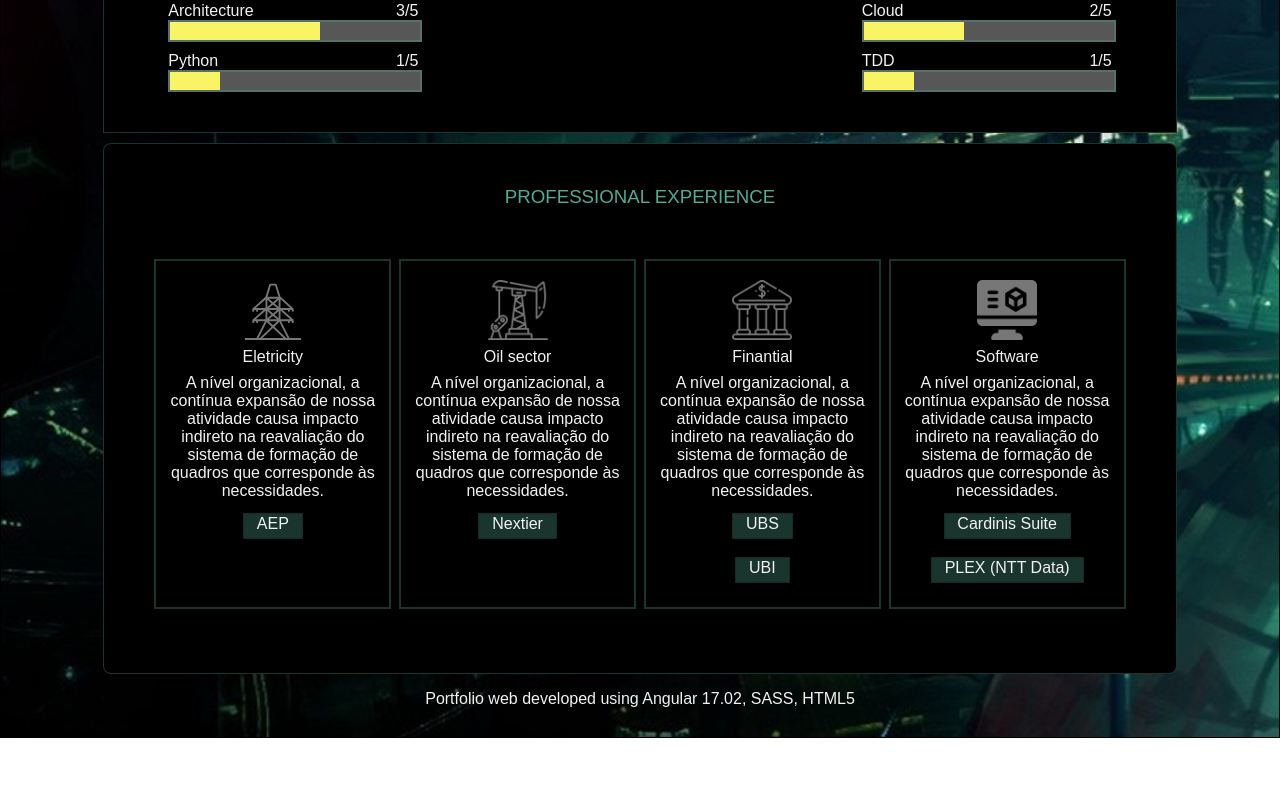
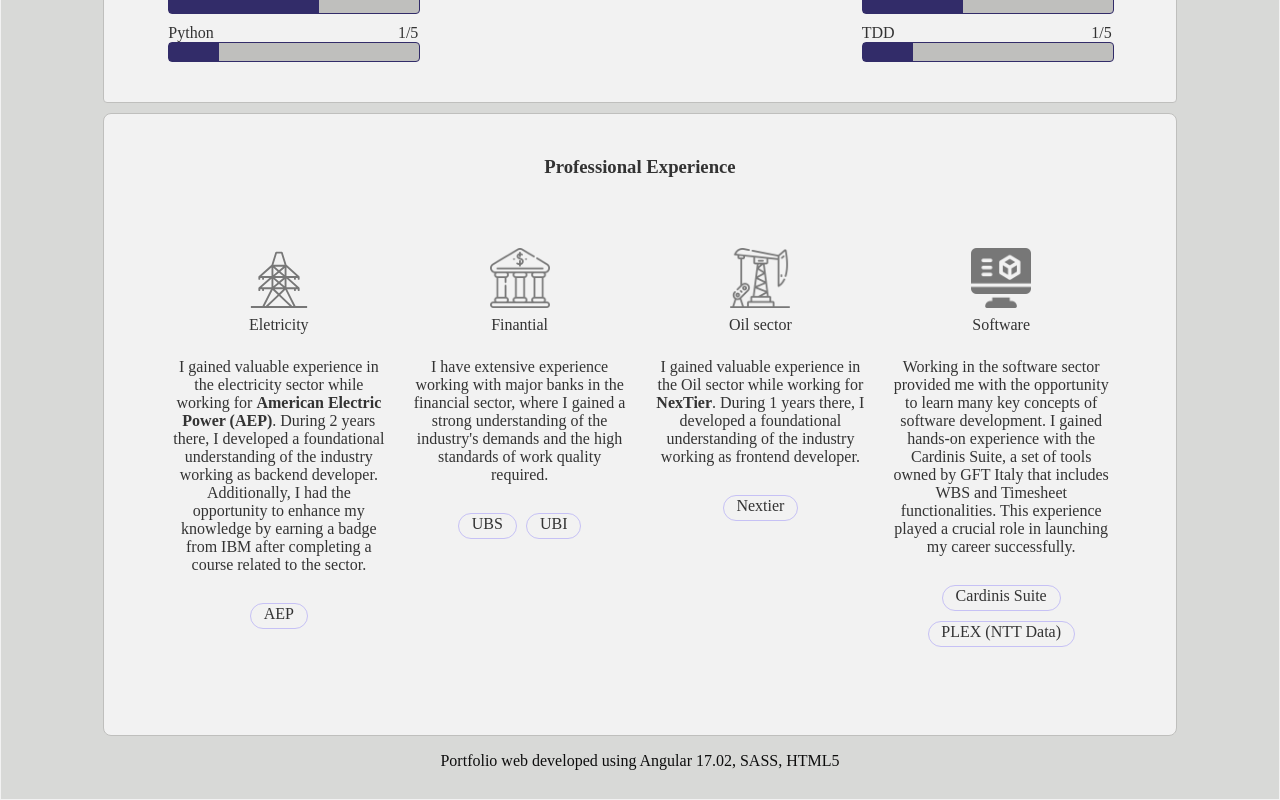
Before and after one commit to MichelAlves01/Portfolio, an Angular app: page / in a window 1280 px wide. Shown: the part 791-1591 px from the top of the page. Before the commit the page ends 1529 px from the top, so only its background shows below. Built offline with nearby package versions, Linux system fonts and the light colour scheme; a web font is replaced by a local one.

Commit message:
added sectors experiences content

```diff
--- a/src/app/pages/home/section/sectors-x/sectors-x.component.html
+++ b/src/app/pages/home/section/sectors-x/sectors-x.component.html
@@ -5,11 +5,13 @@
             <img [src]="sector.icon" alt="">
             <label for="">{{ sector.name }}</label>
             <span>
-                {{ sector.description }}
+                <span><p [innerHTML]="sector.description"></p></span>
 
-                <nav *ngFor="let company of sector.tags">
-                    <div class="tag">{{ company }}</div>
 
+                <nav>
+                    <ng-container *ngFor="let company of sector.tags">
+                        <div class="tag">{{ company }}</div>
+                    </ng-container>
                 </nav>
 
             </span>
--- a/src/app/pages/home/section/sectors-x/sectors-x.component.scss
+++ b/src/app/pages/home/section/sectors-x/sectors-x.component.scss
@@ -35,6 +35,8 @@
             nav {
                 display: flex;
                 justify-content: center;
+                flex-direction: row;
+                flex-wrap: wrap;
                 width: -webkit-fill-available;
             }
         }
--- a/src/app/pages/settings/settings.component.html
+++ b/src/app/pages/settings/settings.component.html
@@ -2,7 +2,7 @@
     <section>
         <fieldset class="theme-switcher">
             <legend>Theme Switcher</legend>
-            <input type="checkbox" id="switch" (click)="changeColor()" [checked]="settings.theme === 'dark'"/>
+            <input type="checkbox" id="switch" (click)="changeColor()" [checked]="settings.theme === 'dark'" [disabled]="settings.timeTheme === 'retro' || settings.timeTheme === 'cyberpunk'"/>
             <label for="switch">Toggle</label>
             <span>{{ this.settings.theme[0].toUpperCase() +  this.settings.theme.slice(1) }}</span>
         </fieldset>
--- a/src/app/service/global.service.ts
+++ b/src/app/service/global.service.ts
@@ -9,8 +9,8 @@ import { InjectionToken } from "@angular/core";
 export class GlobalService {
 
     public switchColorSchema = new BehaviorSubject<Settings>({
-        theme: 'dark',
-        timeTheme: 'cyberpunk',
+        theme: 'light',
+        timeTheme: 'normal',
         language: Languages.EN
     });
 }
--- a/src/data/sectors-x.ts
+++ b/src/data/sectors-x.ts
@@ -4,25 +4,25 @@ export const sectorsX: Array<Sector> = [
     {
         name: "Eletricity",
         icon: "assets/electricity.svg",
-        description: "A nível organizacional, a contínua expansão de nossa atividade causa impacto indireto na reavaliação do sistema de formação de quadros que corresponde às necessidades.",
+        description: "I gained valuable experience in the electricity sector while working for <b>American Electric Power (AEP)</b>. During 2 years there, I developed a foundational understanding of the industry working as backend developer. Additionally, I had the opportunity to enhance my knowledge by earning a badge from IBM after completing a course related to the sector.",
         tags: ["AEP"]
+    },
+    {
+        name: "Finantial",
+        icon: "assets/banco.png",
+        description: "I have extensive experience working with major banks in the financial sector, where I gained a strong understanding of the industry's demands and the high standards of work quality required.",
+        tags: ["UBS", "UBI"]
     },
     {
         name: "Oil sector",
         icon: "assets/oil-pump.png",
-        description: "A nível organizacional, a contínua expansão de nossa atividade causa impacto indireto na reavaliação do sistema de formação de quadros que corresponde às necessidades.",
+        description: "I gained valuable experience in the Oil sector while working for <b>NexTier</b>. During 1 years there, I developed a foundational understanding of the industry working as frontend developer.",
         tags: ["Nextier"]
-    },
-    {
-        name: "Finantial",
-        icon: "assets/banco.png",
-        description: "A nível organizacional, a contínua expansão de nossa atividade causa impacto indireto na reavaliação do sistema de formação de quadros que corresponde às necessidades.",
-        tags: ["UBS", "UBI"]
     },
     {
         name: "Software",
         icon: "assets/software.png",
-        description: "A nível organizacional, a contínua expansão de nossa atividade causa impacto indireto na reavaliação do sistema de formação de quadros que corresponde às necessidades.",
+        description: "Working in the software sector provided me with the opportunity to learn many key concepts of software development. I gained hands-on experience with the Cardinis Suite, a set of tools owned by GFT Italy that includes WBS and Timesheet functionalities. This experience played a crucial role in launching my career successfully.",
         tags: ["Cardinis Suite", "PLEX (NTT Data)"]
     }
 ]
```
